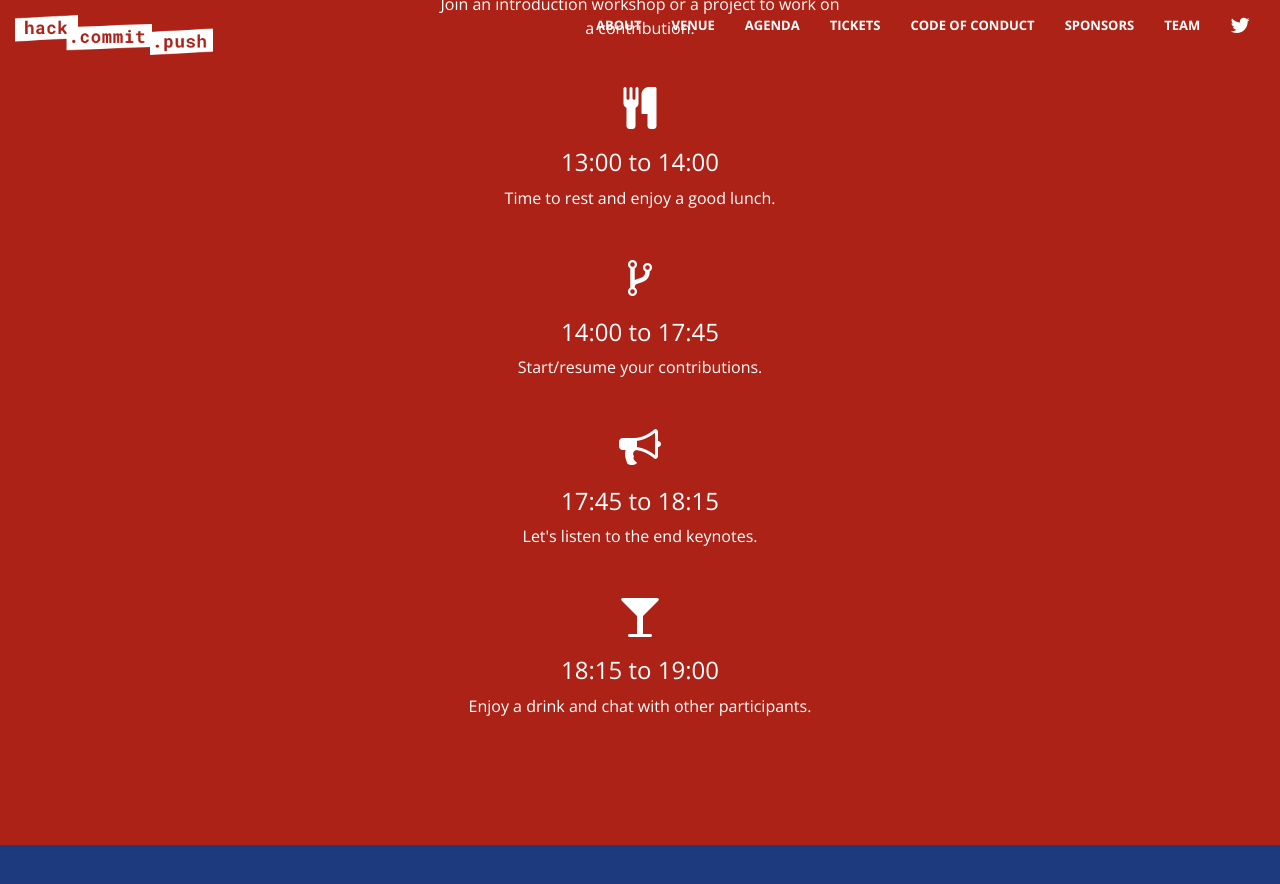
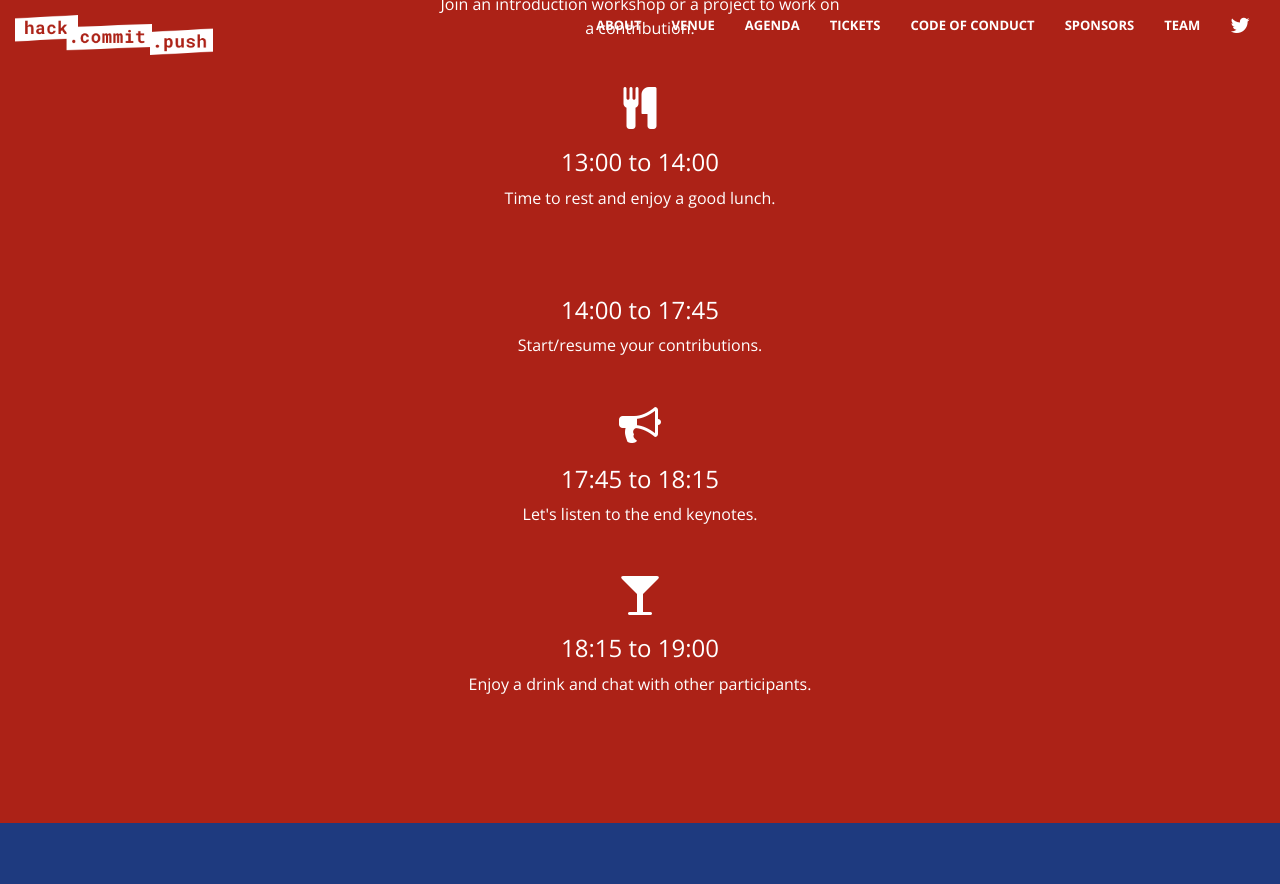
Before and after one commit to hackergarten/Paris2019, a Jekyll site: the page built from index.html, in a window 1280 px wide and 900 px high, scrolled down 3390 px. Shown: the top 884 px of the window. Built offline with Jekyll 4.4.1, drawn with Linux system fonts in a browser that asks for light colours.

Commit message:
Extract agenda into data file

```diff
--- a/_includes/agenda.html
+++ b/_includes/agenda.html
@@ -9,55 +9,15 @@
     </div>
     <div class="container">
         <div class="row">
+            {% for agendaItem in site.data.agenda %}
             <div class="col-sm-12 text-center">
                 <div class="service-box">
-                    <i class="fa fa-3x fa-coffee wow bounceIn text-primary"></i>
-                    <h3>9:00 to 10:00</h3>
-                    <p class="text-muted">Register at the reception, meet the other attendants!</p>
+                    <i class="fa fa-3x fa-{{agendaItem.icon}} wow bounceIn text-primary"></i>
+                    <h3>{{agendaItem.start}} to {{agendaItem.end}}</h3>
+                    <p class="text-muted">{{agendaItem.description}}</p>
                 </div>
             </div>
-            <div class="col-sm-12 text-center">
-                <div class="service-box">
-                    <i class="fa fa-3x fa-bullhorn wow bounceIn text-primary" data-wow-delay=".1s"></i>
-                    <h3>10:00 to 11:00</h3>
-                    <p class="text-muted">Hear what the organizers, sponsors and project leads have to say!</p>
-                </div>
-            </div>
-            <div class="col-sm-12 text-center">
-                <div class="service-box">
-                    <i class="fa fa-3x fa-laptop wow bounceIn text-primary" data-wow-delay=".2s"></i>
-                    <h3>11:00 to 13:00</h3>
-                    <p class="text-muted">Join an introduction workshop or a project to work on a contribution.</p>
-                </div>
-            </div>
-            <div class="col-sm-12 text-center">
-                <div class="service-box">
-                    <i class="fa fa-3x fa-cutlery wow bounceIn text-primary" data-wow-delay=".2s"></i>
-                    <h3>13:00 to 14:00</h3>
-                    <p class="text-muted">Time to rest and enjoy a good lunch.</p>
-                </div>
-            </div>
-            <div class="col-sm-12 text-center">
-                <div class="service-box">
-                    <i class="fa fa-3x fa-code-fork wow bounceIn text-primary" data-wow-delay=".3s"></i>
-                    <h3>14:00 to 17:45</h3>
-                    <p class="text-muted">Start/resume your contributions.</p>
-                </div>
-            </div>
-            <div class="col-sm-12 text-center">
-                <div class="service-box">
-                    <i class="fa fa-3x fa-bullhorn wow bounceIn text-primary" data-wow-delay=".3s"></i>
-                    <h3>17:45 to 18:15</h3>
-                    <p class="text-muted">Let's listen to the end keynotes.</p>
-                </div>
-            </div>
-            <div class="col-sm-12 text-center">
-                <div class="service-box">
-                    <i class="fa fa-3x fa-glass wow bounceIn text-primary" data-wow-delay=".3s"></i>
-                    <h3>18:15 to 19:00</h3>
-                    <p class="text-muted">Enjoy a drink and chat with other participants.</p>
-                </div>
-            </div>
+            {% endfor %}
         </div>
     </div>
 </section>
```
Also changed, not shown: _data/agenda.yml (added, +28 -0 lines).
